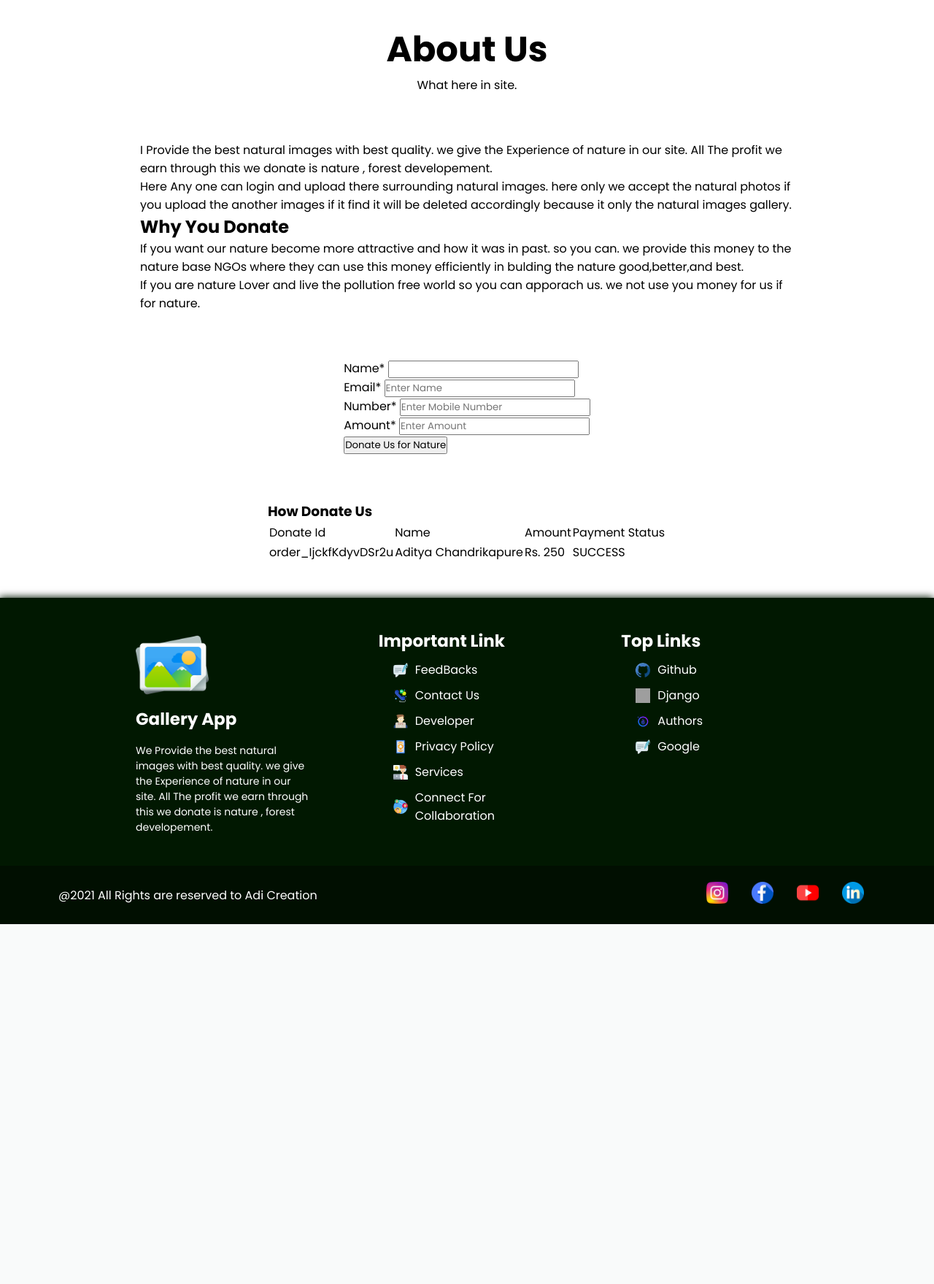
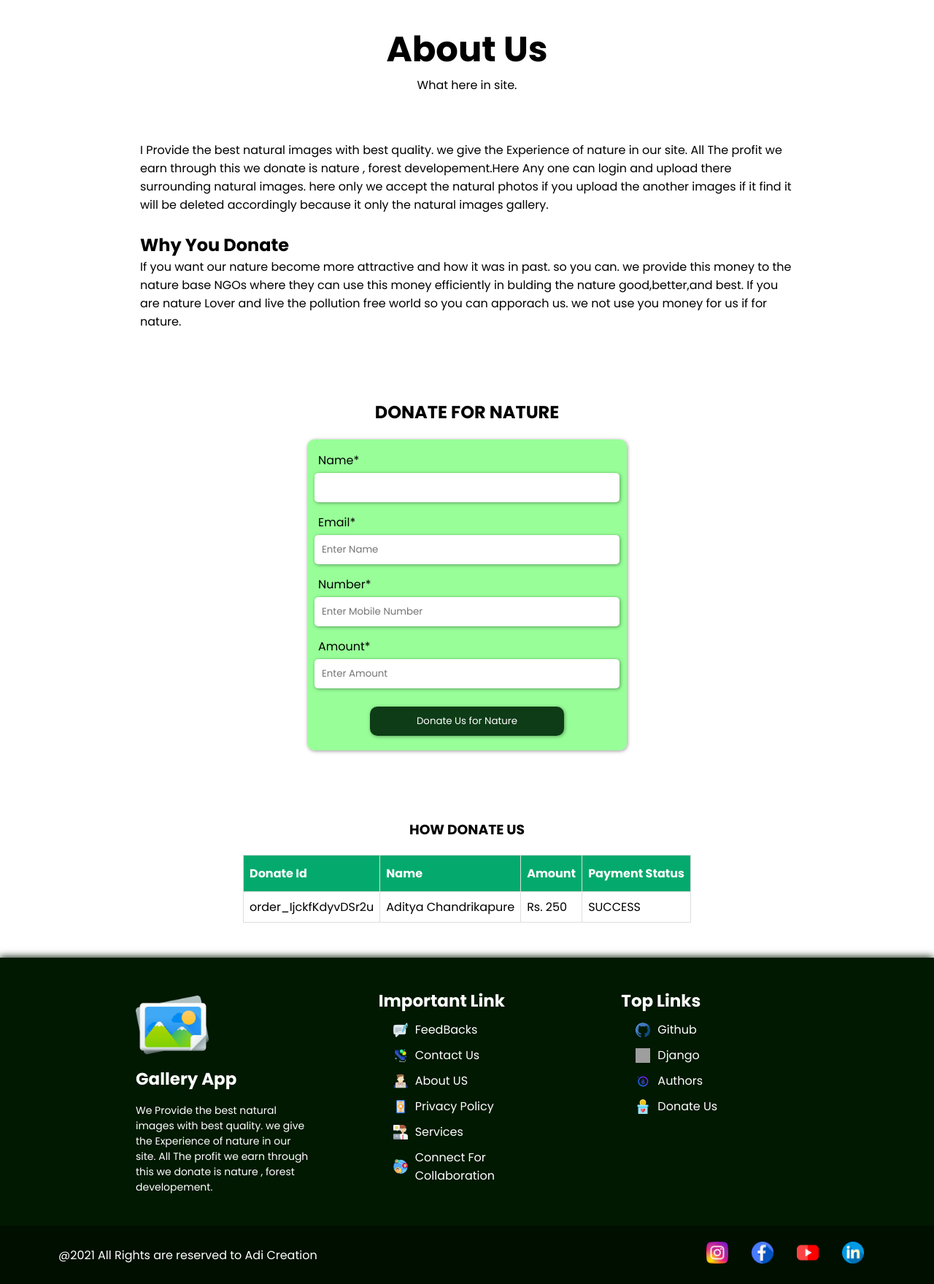
Before and after one commit to Aditya2462001/gallery_app, a Django app: page /about/ in a window 1280 px wide. Shown: the part 80-1839 px from the top of the page at 73% size. Before the commit the page ends 1346 px from the top, so only its background shows below. Run offline with Django 3.2, Linux system fonts and the light colour scheme; data comes from the database, SQL or seed files in the repository; grey boxes are pictures that could not be loaded.

Commit message:
update files

```diff
--- a/static/css/about.css
+++ b/static/css/about.css
@@ -55,3 +55,109 @@
 {
     transform: scale(1.05);
 }
+
+.donate-btn-section
+{
+    display: flex;
+    flex-direction: column;
+    padding: 10px;
+}
+.donate-btn-section h2
+{
+    margin: 20px 0;
+    text-transform: uppercase;
+}
+.donate-btn-section form
+{
+    background-color: rgba(111, 255, 111, 0.712);
+    width: 50%;
+    display: flex;
+    flex-direction: column;
+    padding: 10px;
+    padding-top: 1rem;
+    border-radius: 10px;
+    box-shadow: 1px 1px 5px rgba(0,0,0,0.4);
+}
+.donate-btn-section .input_block
+{
+    display: flex;
+    flex-direction: column;
+    margin-bottom: 10px;
+}
+.input_block input
+{
+    height: 40px;
+    border-radius: 5px;
+    border: none;
+    outline: none;
+    margin: 5px 0;
+    padding: 0 10px ;
+    box-shadow: 1px 1px 5px rgba(0,0,0,0.4);
+}
+.input_block label
+{
+    padding-left: 5px;
+}
+.submit_button
+{
+    display: flex;
+    justify-content: center;
+    align-items: center;
+}
+
+.submit_button button{
+    padding: 10px 4rem;
+    margin: 10px 0;
+    cursor: pointer;
+    border-radius: 10px;
+    color: #fff;
+    background-color: rgba(2, 43, 11, 0.918);
+    border: none;
+    outline: none;
+    box-shadow: 1px 1px 5px rgba(0,0,0,0.4);
+    transition: all 0.5s ease;
+}
+
+/* ============================ donator container  ============================= */
+.donators-container
+{
+    display: flex;
+    flex-direction: column;
+}
+.donators-container h3
+{
+    text-align: center;
+    margin: 20px 0;
+    text-transform: uppercase;
+}
+.donators-container table
+{
+    font-family: Arial, Helvetica, sans-serif;
+    border-collapse: collapse;
+    width: 100%;
+}
+
+.donators-container table td,.donators-container table th
+{
+border: 1px solid #ddd;
+padding: 8px;
+}
+
+.donators-container table tr:nth-child(even)
+{
+    background-color: #f2f2f2;
+}
+
+.donators-container table tr:hover
+{
+    background-color: #ddd;
+}
+
+.donators-container thead th
+{
+    padding-top: 12px;
+    padding-bottom: 12px;
+    text-align: left;
+    background-color: #04AA6D;
+    color: white;
+  }
--- a/templates/about.html
+++ b/templates/about.html
@@ -48,25 +48,22 @@
             <p>What here in site.</p>
         </div>
         <div class="contact__container">
-            <p>
-                I Provide the best natural images with best quality.
+            <div class="about-content">
+                <p> I Provide the best natural images with best quality.
                     we give the Experience of nature in our site. All The profit
-                    we earn through this we donate is nature , forest developement.
-                <br>
-
-                Here Any one can login and upload there surrounding natural images. here only we accept the natural photos if you upload the
-                another images if it find it will be deleted accordingly because it only the natural images gallery.
-
-            </p>
+                    we earn through this we donate is nature , forest developement.Here Any one can login and upload there
+                    surrounding natural images. here only we accept the natural photos if you upload the
+                    another images if it find it will be deleted accordingly because it only the natural images gallery.</p><br>
                 <h2>Why You Donate</h2>
                 <p>
                     If you want our nature become more attractive and how it was in past. so you can. we provide this money to the
                     nature base NGOs where they can use this money efficiently in bulding the nature good,better,and best.
-                <br>
                     If you are nature Lover and live the pollution free world so you can apporach us. we not use you money for us
                     if for nature.
                 </p>
+            </div>
             <div class="donate-btn-section">
+                <h2>Donate For Nature</h2>
                 <form action="" method="POST">
                     {% csrf_token %}
                     <div class="input_block">
@@ -92,15 +89,15 @@
             </div>
         </div>
 
-        <div class="container">
+        <div class="container donators-container">
             <h3>How Donate Us</h3>
             <table>
                 <thead>
                     <tr>
-                        <td>Donate Id</td>
-                        <td>Name</td>
-                        <td>Amount</td>
-                        <td>Payment Status</td>
+                        <th>Donate Id</th>
+                        <th>Name</th>
+                        <th>Amount</th>
+                        <th>Payment Status</th>
                     </tr>
                 </thead>
                 <tbody>
@@ -135,7 +132,7 @@
                 <ul>
                     <li><img class="footer_list_img" src="{% static 'icons/footer-icons/feedback.png'%}" alt=""> <a href="/feedbacks">FeedBacks</a></li>
                     <li><img class="footer_list_img" src="{% static 'icons/footer-icons/telephone.png'%}" alt=""> <a href="{% url 'Contact' %}">Contact Us</a></li>
-                    <li><img class="footer_list_img" src="{% static 'icons/footer-icons/coding.png'%}" alt=""> <a href="">Developer</a></li>
+                    <li><img class="footer_list_img" src="{% static 'icons/footer-icons/coding.png'%}" alt=""> <a href="/about">About US</a></li>
                     <li><img class="footer_list_img" src="{% static 'icons/footer-icons/system.png'%}" alt=""> <a href="">Privacy Policy</a></li>
                     <li><img class="footer_list_img" src="{% static 'icons/footer-icons/customer-service-agent.png'%}" alt=""> <a href="">Services</a></li>
                     <li><img class="footer_list_img" src="{% static 'icons/footer-icons/connect.png'%}" alt=""> <a href="">Connect For Collaboration</a></li>
@@ -144,10 +141,10 @@
             <div class="footer_upper_block">
                 <h2>Top Links</h2>
                 <ul>
-                    <li><img class="footer_list_img" src="{% static 'icons/footer-icons/github.png'%}" alt=""> <a href="">Github</a></li>
-                    <li><img class="footer_list_img" src="{% static 'icons/footer-icons/file.png'%}" alt=""> <a href="">Django</a></li>
-                    <li><img class="footer_list_img" src="{% static 'icons/footer-icons/letter-a.png'%}" alt=""> <a href="">Authors</a></li>
-                    <li><img class="footer_list_img" src="{% static 'icons/footer-icons/feedback.png'%}" alt=""> <a href="">Google</a></li>
+                    <li><img class="footer_list_img" src="{% static 'icons/footer-icons/github.png'%}" alt=""> <a href="/about">Github</a></li>
+                    <li><img class="footer_list_img" src="{% static 'icons/footer-icons/file.png'%}" alt=""> <a href="https://www.djangoproject.com/">Django</a></li>
+                    <li><img class="footer_list_img" src="{% static 'icons/footer-icons/letter-a.png'%}" alt=""> <a href="/authors">Authors</a></li>
+                    <li><img class="footer_list_img" src="{% static 'icons/footer-icons/donation.png'%}" alt=""> <a href="/about">Donate Us</a></li>
                 </ul>
 
             </div>
```
Also changed, not shown: templates/all_images.html (+6 -7 lines), templates/authors.html (+7 -7 lines), templates/category.html (+6 -6 lines), templates/contact.html (+6 -6 lines), templates/feedbacks.html (+7 -7 lines), templates/index.html (+4 -4 lines), templates/search-content.html (+7 -7 lines), templates/search.html (+7 -7 lines), static/icons/footer-icons/donation.png (added). Lines whose indentation alone changed are shown as unchanged.
